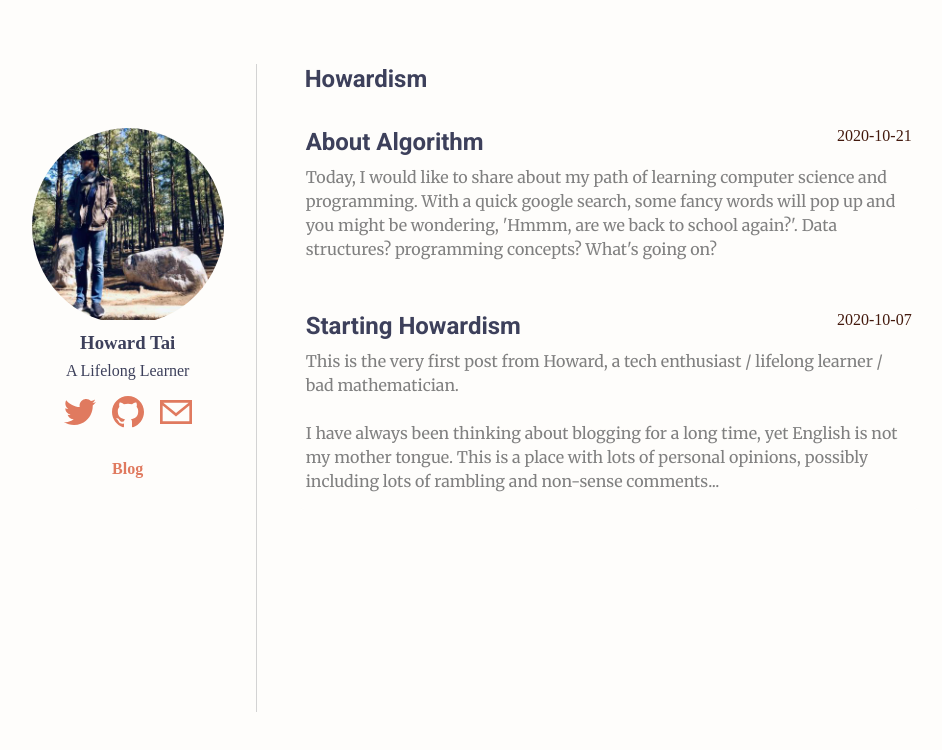
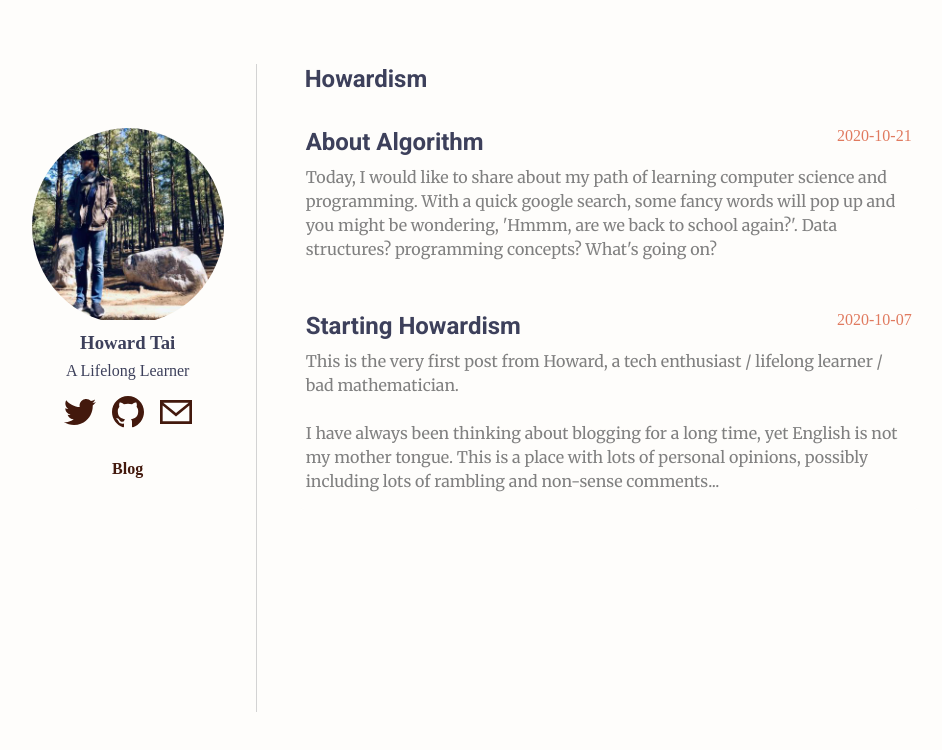
Before and after one commit to Howard86/howardism, a Next.js app: page / in a window 1280 px wide. Shown: the top 750 px of the page, without its empty margins (170-1112 px from the left). Built offline with nearby package versions, Linux system fonts and the light colour scheme.

Commit message:
:lipstick: update theme & global color

```diff
--- a/src/components/blog/PostCard.tsx
+++ b/src/components/blog/PostCard.tsx
@@ -16,11 +16,11 @@ const PostCard: FC<PostCardProps> = ({ title, date, description, tags }) => (
     <Card
       sx={{
         borderStyle: "solid",
-        borderColor: "eggshellLight",
+        borderColor: "eggshell.0",
         borderRadius: "1rem",
         borderWidth: "1px",
         "&:hover": {
-          borderColor: "eggshell",
+          borderColor: "eggshell.1",
         },
         my: [2, 3],
       }}
@@ -30,7 +30,7 @@ const PostCard: FC<PostCardProps> = ({ title, date, description, tags }) => (
           <Heading as="h2" sx={{ color: "independence" }}>
             {title}
           </Heading>
-          <Text sx={{ color: "terraCottaDark" }}>{date}</Text>
+          <Text sx={{ color: "terraCotta.0" }}>{date}</Text>
         </Flex>
         {tags.map((tag) => (
           <Text key={`${date}-${tag}`}>{tag}</Text>
--- a/src/components/layout/Nav.tsx
+++ b/src/components/layout/Nav.tsx
@@ -14,16 +14,7 @@ const Nav: FC<NavProps> = ({ path }) => (
       {NAV_OPTIONS.map(({ title, href }) => (
         <Box as="li" key={title} my={[1, 2]}>
           <RouteLink href={href}>
-            <Text
-              fontWeight={path === href ? "bold" : "inherit"}
-              sx={{
-                "&:hover": {
-                  color: "terraCottaDark",
-                },
-              }}
-            >
-              {title}
-            </Text>
+            <Text fontWeight={path === href ? "bold" : "inherit"}>{title}</Text>
           </RouteLink>
         </Box>
       ))}
--- a/src/styles/global.ts
+++ b/src/styles/global.ts
@@ -9,7 +9,7 @@ const globalStyle = css`
   body {
     padding: 0;
     margin: 0;
-    background-color: ${theme.colors.eggshellLight};
+    background-color: ${theme.colors.eggshell[0]};
     color: ${theme.colors.independence};
   }
 
@@ -24,12 +24,13 @@ const globalStyle = css`
   a:visited,
   a:hover,
   a:active {
-    color: ${theme.colors.terraCotta};
+    color: ${theme.colors.terraCotta[1]};
     text-decoration-line: none;
   }
 
   a:hover {
     font-weight: ${theme.fontWeights.bold};
+    color: ${theme.colors.terraCotta[0]};
   }
 
   li {
--- a/src/styles/theme.ts
+++ b/src/styles/theme.ts
@@ -2,11 +2,10 @@ const theme = {
   breakpoints: ["40em", "52em", "64em"],
   fontSizes: [12, 14, 16, 20, 24, 32, 48, 64],
   colors: {
-    lightGrey: "#FEFDFB",
-    eggshell: "#F4F1DE",
-    eggshellLight: "#FEFDFB",
-    terraCotta: "#E07A5F",
-    terraCottaDark: "#43190D",
+    primary: "",
+    secondary: "",
+    eggshell: ["#FEFDFB", "#F4F1DE"],
+    terraCotta: ["#E07A5F", "#43190D"],
     independence: "#3D405B",
     greenSheen: "#81B29A",
     deepChampagne: "#F2CC8F",
@@ -34,12 +33,15 @@ const theme = {
   text: {},
   buttons: {
     primary: {
-      color: "main",
+      color: "secondary",
       bg: "primary",
     },
   },
 };
 
+theme.colors.primary = theme.colors.terraCotta[0];
+theme.colors.secondary = theme.colors.eggshell[1];
+
 export type Theme = typeof theme;
 
 export default theme;
```
Also changed, not shown: src/components/blog/BlogNavButton.tsx (+1 -10 lines).
